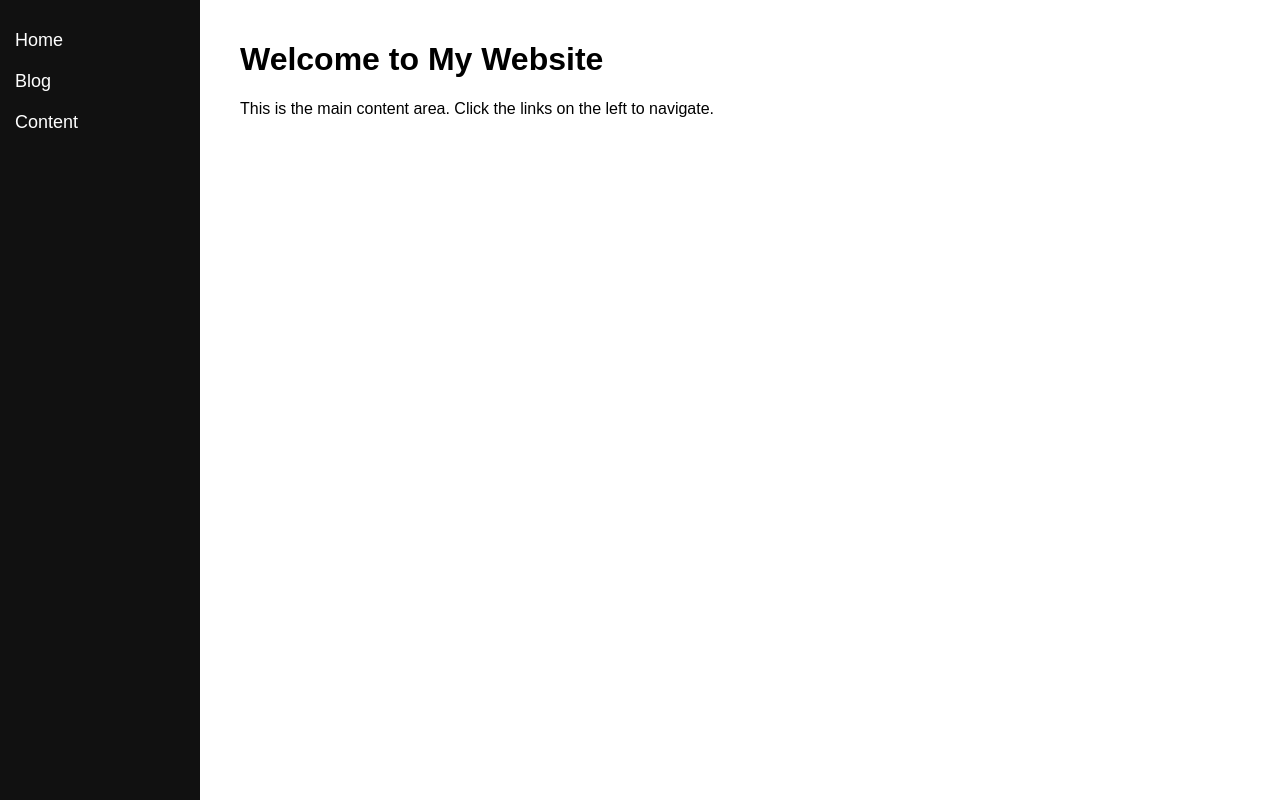
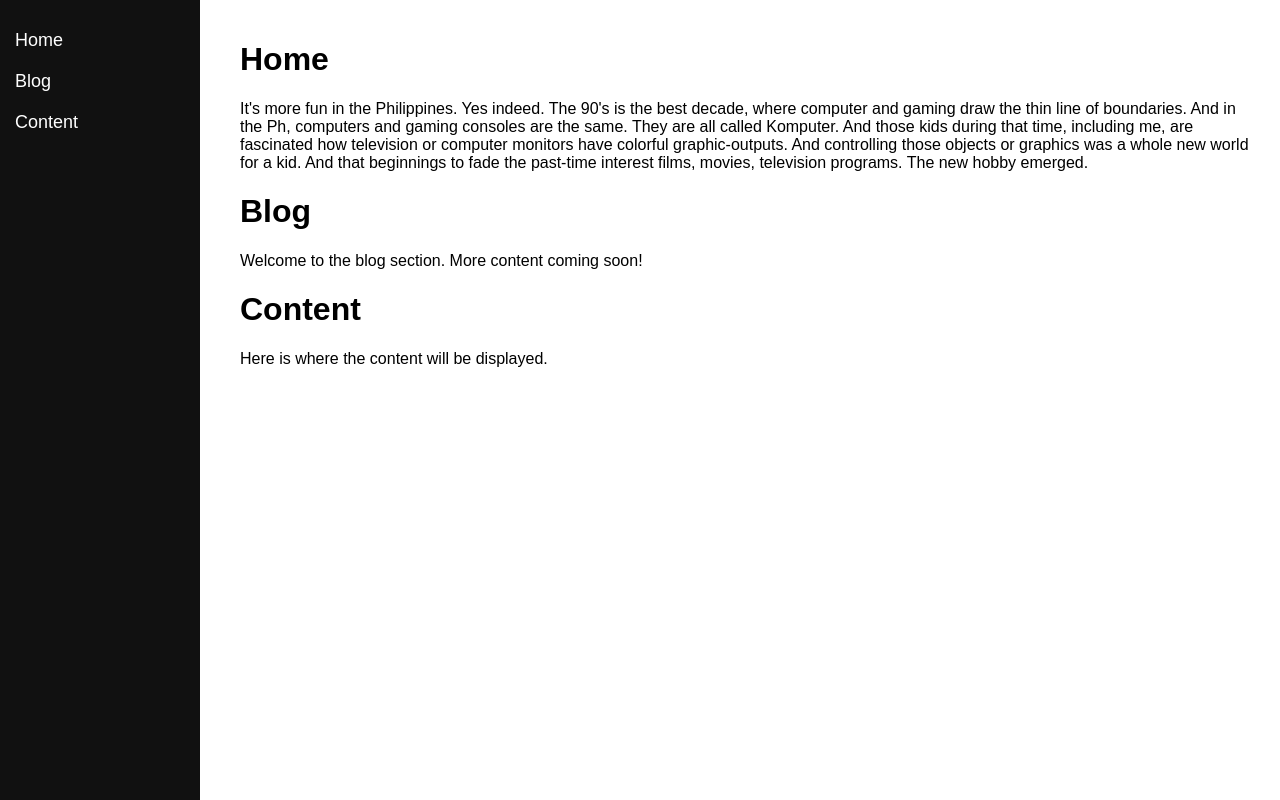
Before and after one commit to efhilt/me, a plain HTML site: page index.html in a window 1280 px wide. Drawn offline with Linux system fonts and the light colour scheme.

Commit message:
Update index.html
add something in home

```diff
--- a/index.html
+++ b/index.html
@@ -33,6 +33,9 @@
             margin-left: 220px;
             padding: 20px;
         }
+        .section {
+            margin-bottom: 20px;
+        }
     </style>
 </head>
 <body>
@@ -42,8 +45,18 @@
         <a href="#content">Content</a>
     </div>
     <div class="main-content">
-        <h1>Welcome to My Website</h1>
-        <p>This is the main content area. Click the links on the left to navigate.</p>
+        <div id="home" class="section">
+            <h1>Home</h1>
+            <p>It's more fun in the Philippines. Yes indeed. The 90's is the best decade, where computer and gaming draw the thin line of boundaries. And in the Ph, computers and gaming consoles are the same. They are all called Komputer. And those kids during that time, including me, are fascinated how television or computer monitors have colorful graphic-outputs. And controlling those objects or graphics was a whole new world for a kid. And that beginnings to fade the past-time interest films, movies, television programs. The new hobby emerged.</p>
+        </div>
+        <div id="blog" class="section">
+            <h1>Blog</h1>
+            <p>Welcome to the blog section. More content coming soon!</p>
+        </div>
+        <div id="content" class="section">
+            <h1>Content</h1>
+            <p>Here is where the content will be displayed.</p>
+        </div>
     </div>
 </body>
 </html>
```
